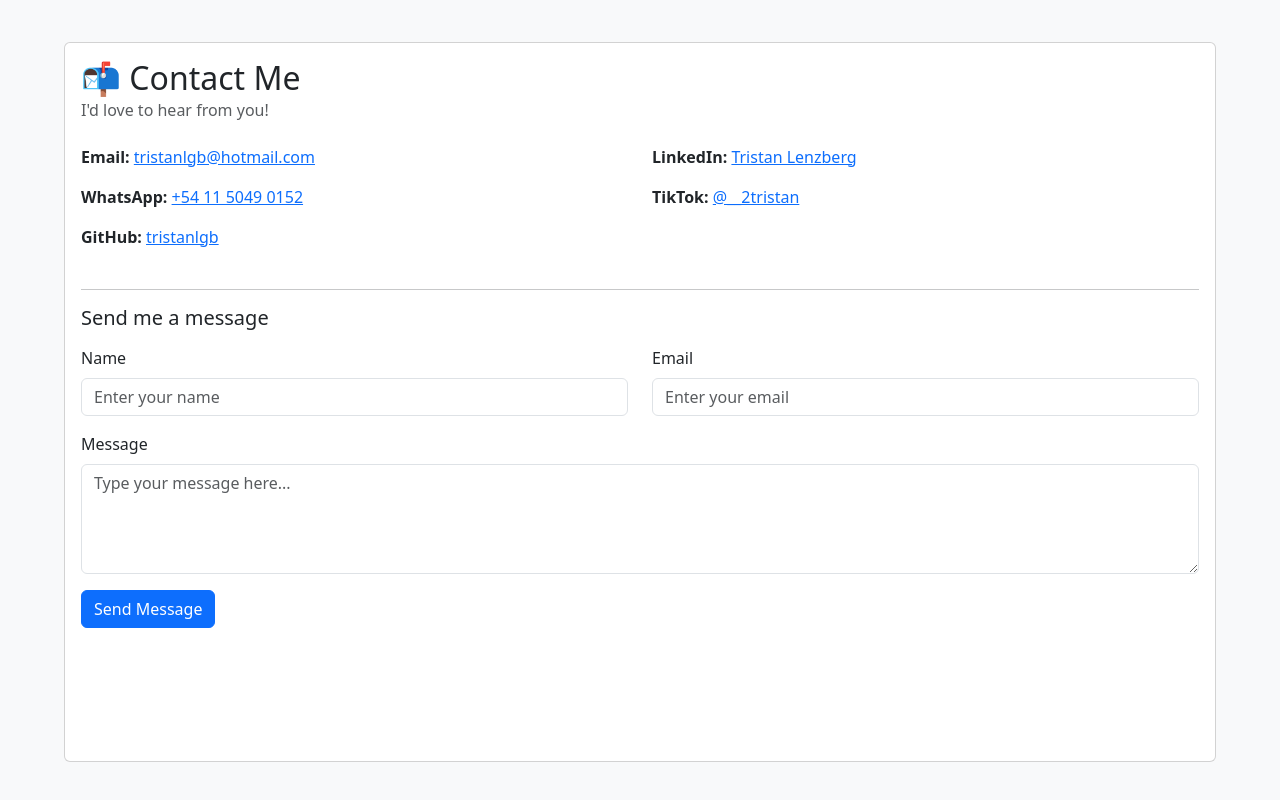
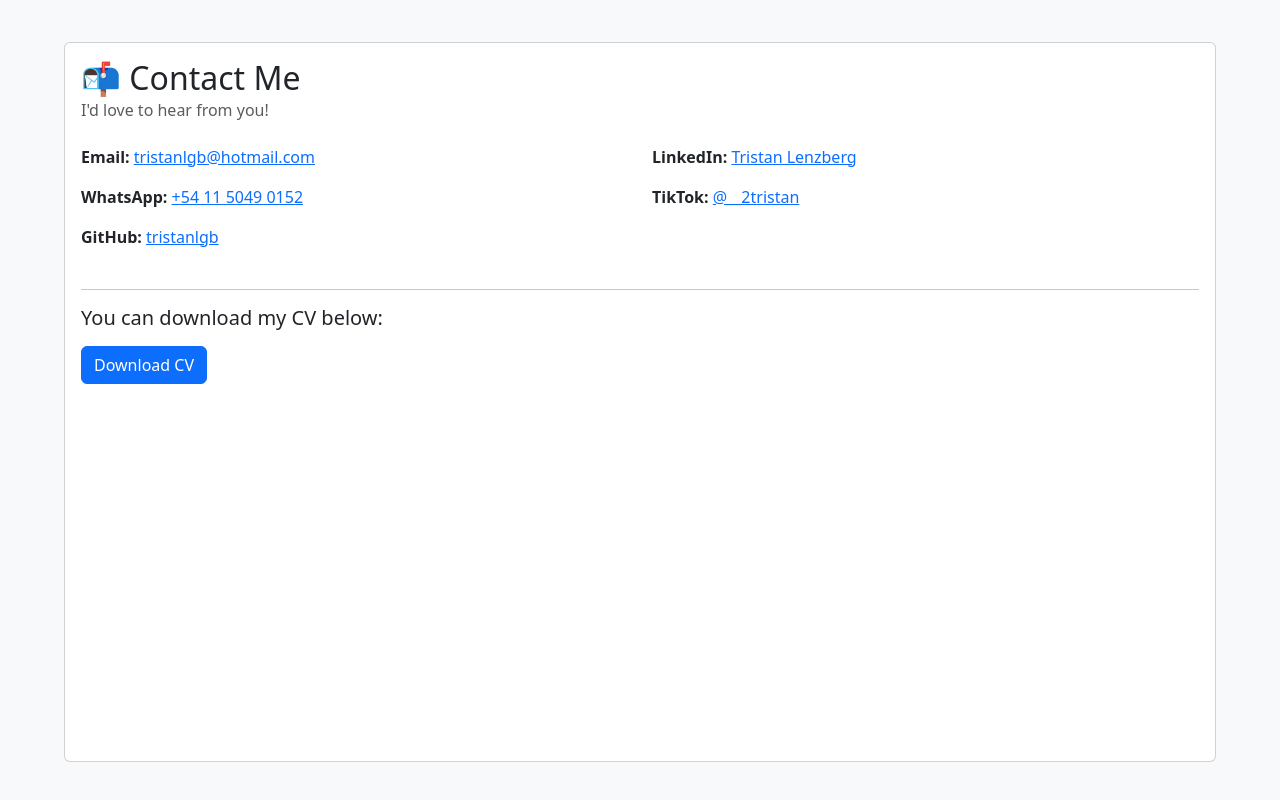
Before and after one commit to tristanlgb/reactCards, a React (Vite) app: page / in a window 1280 px wide. Shown: the part 2470-3270 px from the top of the page. Built offline with nearby package versions, Linux system fonts and the light colour scheme.

Commit message:
Update contact.tsx

```diff
--- a/src/components/contact/contact.tsx
+++ b/src/components/contact/contact.tsx
@@ -1,6 +1,5 @@
-
 import React from 'react';
-import { Card, Form, Button, Row, Col } from 'react-bootstrap';
+import { Card, Button, Row, Col } from 'react-bootstrap';
 import 'bootstrap/dist/css/bootstrap.min.css';
 
 interface ContactProps {
@@ -37,33 +36,16 @@ const Contact: React.FC<ContactProps> = ({ darkMode }) => {
 
           <hr />
 
-          {/* Contact Form */}
-          <h5 className="mb-3">Send me a message</h5>
-          <Form>
-            <Row>
-              <Col md={6}>
-                <Form.Group className="mb-3" controlId="formName">
-                  <Form.Label>Name</Form.Label>
-                  <Form.Control type="text" placeholder="Enter your name" />
-                </Form.Group>
-              </Col>
-              <Col md={6}>
-                <Form.Group className="mb-3" controlId="formEmail">
-                  <Form.Label>Email</Form.Label>
-                  <Form.Control type="email" placeholder="Enter your email" />
-                </Form.Group>
-              </Col>
-            </Row>
-
-            <Form.Group className="mb-3" controlId="formMessage">
-              <Form.Label>Message</Form.Label>
-              <Form.Control as="textarea" rows={4} placeholder="Type your message here..." />
-            </Form.Group>
-
-            <Button variant={darkMode ? 'light' : 'primary'} type="submit">
-              Send Message
-            </Button>
-          </Form>
+          {/* CV Download */}
+          <h5 className="mb-3">You can download my CV below:</h5>
+          <Button
+            variant={darkMode ? 'light' : 'primary'}
+            href="https://drive.google.com/file/d/19B1OwjsYbhmdU3la8bvefOlvDcabEieC/view?usp=sharing"
+            target="_blank"
+            rel="noopener noreferrer"
+          >
+            Download CV
+          </Button>
         </Card.Body>
       </Card>
     </div>
```
